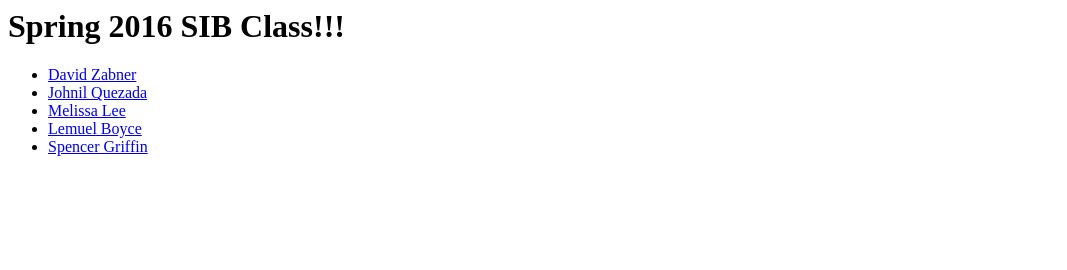
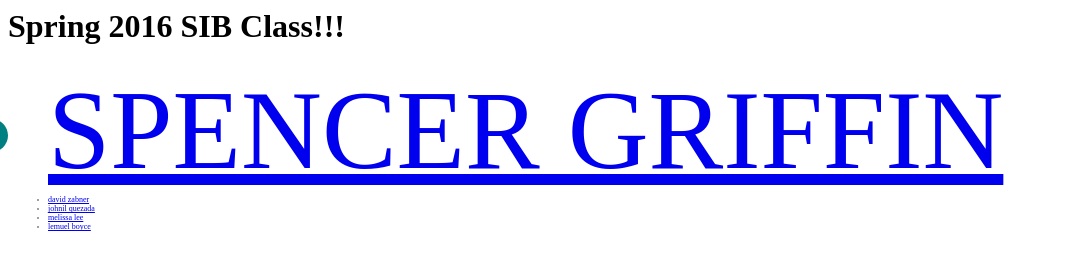
Before and after one commit to nw0428/SibSpring2016, a plain HTML site: page index.html in a window 1280 px wide. Shown: the whole page, without its empty margins (0-1067 px from the left). Drawn offline with Linux system fonts and the light colour scheme.

Commit message:
made my name bigger

```diff
--- /dev/null
+++ b/css/style.css
@@ -0,0 +1,11 @@
+li {
+  font-size: 7em;
+  color: teal;
+  text-transform: uppercase;
+}
+
+li:nth-child(n+2) {
+  font-size: .5em;
+  text-transform: lowercase;
+  color: gray;
+}
--- a/index.html
+++ b/index.html
@@ -1,16 +1,17 @@
 <html lang="en">
 <head>
 <title>SIB Spring 2016 - Web Dev</title>
+<link rel="stylesheet" type="text/css" href="css/style.css">
 </head>
 <body>
 <h1>Spring 2016 SIB Class!!!</h1>
   <div class="center">
     <ul>
+    <li><a href="spencer.html">Spencer Griffin</a></li>
     	<li><a href="david.html">David Zabner</a></li>
       	<li><a href="johnil.html">Johnil Quezada</a></li>
     	<li><a href="melissa.html">Melissa Lee</a></li>
       	<li><a href="lemuel.html">Lemuel Boyce</a></li>
-      	<li><a href="spencer.html">Spencer Griffin</a></li>
     </ul>
   </div>
 </center>
```
